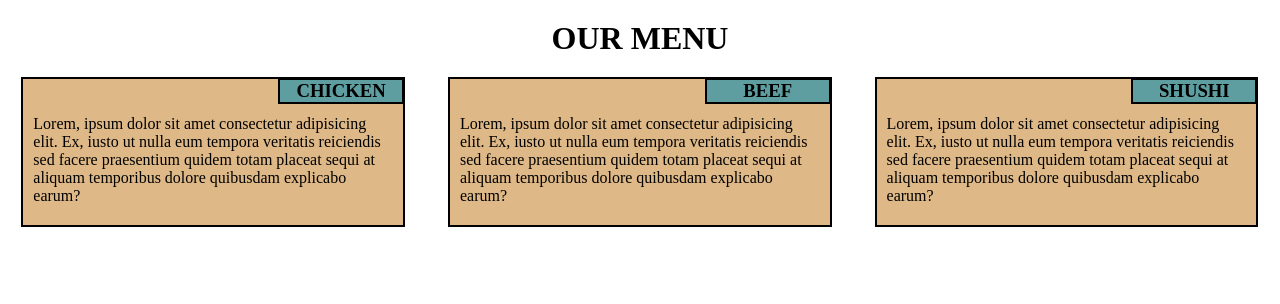
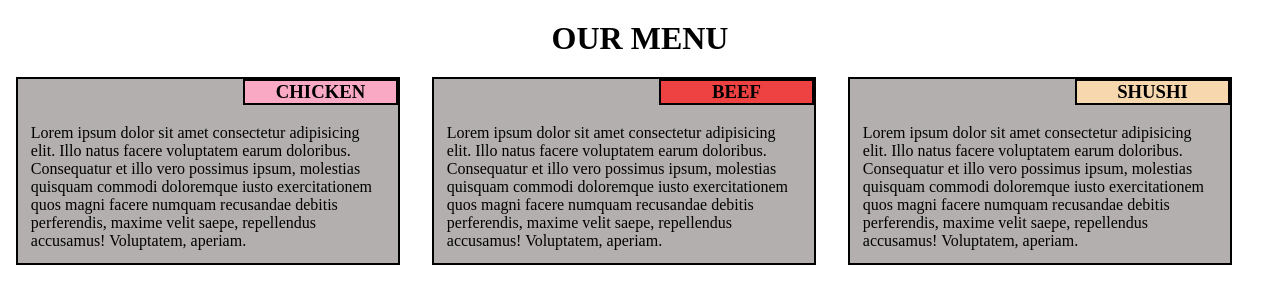
Before and after one commit to YASH260/module2, a plain HTML site: page index.html in a window 1280 px wide. Drawn offline with Linux system fonts and the light colour scheme.

Commit message:
Update index.html

```diff
--- a/index.html
+++ b/index.html
@@ -12,134 +12,121 @@
   }
   h1{
     text-align: center;
-    margin-top: 20px;
-    margin-bottom: 20px;
+    margin: 20px 20px;
   }
-#container{
-  width: 90%;
-  height: 150px;
-  padding: 10px;
-  border: 2px solid black;
-  margin: auto;
-  background-color: burlywood;
-  margin-bottom: 10px;
-}
-#head{
-  width: 35%;
-  position: relative;
-  bottom: 9%;
-  left: 68%;
-  background-color: cadetblue;
-  border: 2px solid black;
-  text-align: center;
-}
-
-.row{
-  width: 100%;
-}
-@media (min-width: 992px) {
-  .col-lg-1, .col-lg-2, .col-lg-3, .col-lg-4, .col-lg-5, .col-lg-6, .col-lg-7, .col-lg-8, .col-lg-9, .col-lg-10, .col-lg-11, .col-lg-12 {
-    float: left;
+  h3{
+    width: 155px;
+    position: absolute;
+    right: 0%;
+    top: 0%;
+    border: 2px solid black;
+    text-align: center;
 
   }
-  .col-lg-1 {
-    width: 8.33%;
+  #container1 h3{
+    background-color: rgb(250, 169, 196);
   }
-  .col-lg-2 {
-    width: 16.66%;
+  #container2 h3{
+    background-color: rgb(238, 65, 65);
   }
-  .col-lg-3 {
-    width: 25%;
+  #container3 h3{
+    background-color: rgb(247, 215, 174);
   }
-  .col-lg-4 {
-    width: 33.33%;
+#container1{
+
+  position: relative;
+  float: left;
+  padding: 45px 1% 1% 1%;
+  border: 2px solid black;
+
+  background-color: rgb(179, 175, 175);
+}
+#container2{
+
+  position: relative;
+  float: left;
+  padding: 45px 1% 1% 1%;
+  border: 2px solid black;
+
+  background-color:rgb(179, 175, 175);
+}
+#container3{
+
+  position: relative;
+  float: left;
+  padding: 45px 1% 1% 1%;
+  border: 2px solid black;
+
+  background-color: rgb(179, 175, 175);
+}
+@media (min-width: 992px){
+  #container1{
+    width: 30%;
+    margin-left: 1.25%;
+    margin-right: 1.25%;
   }
-  .col-lg-5 {
-    width: 41.66%;
+  #container2{
+    width: 30%;
+    margin-left: 1.25%;
+    margin-right: 1.25%;
   }
-  .col-lg-6 {
-    width: 50%;
-  }
-  .col-lg-7 {
-    width: 58.33%;
-  }
-  .col-lg-8 {
-    width: 66.66%;
-  }
-  .col-lg-9 {
-    width: 74.99%;
-  }
-  .col-lg-10 {
-    width: 83.33%;
-  }
-  .col-lg-11 {
-    width: 91.66%;
-  }
-  .col-lg-12 {
-    width: 100%;
+  #container3{
+    width: 30%;
+    margin-left: 1.25%;
+    margin-right: 2.5%;
   }
 }
+@media( min-width: 768px) and (max-width: 991px){
+  #container1{
+    width: 46%;
+    margin: 0% 2% 1% 2%;
+  }
+  #container2{
+    width: 46%;
+    margin: 0% 2% 1% 2%;
+
+  }
+  #container3{
+    width: 96%;
+    margin: 2% 2%;
+
+  }
+
+}
+@media( max-width: 767px){
+  #container1{
+    width: 95%;
+    margin: 2.5%;
+
+  }
+  #container2{
+    width: 95%;
+    margin: 2.5%;
+  }
+  #container3{
+    width: 95%;
+    margin: 2.5%;
+
+  }
 
 
-@media (min-width: 768px) and (max-width: 991px) {
-  .col-md-1, .col-md-2, .col-md-3, .col-md-4, .col-md-5, .col-md-6, .col-md-7, .col-md-8, .col-md-9, .col-md-10, .col-md-11, .col-md-12 {
-    float: left;
-  }
-  .col-md-1 {
-    width: 8.33%;
-  }
-  .col-md-2 {
-    width: 16.66%;
-  }
-  .col-md-3 {
-    width: 25%;
-  }
-  .col-md-4 {
-    width: 33.33%;
-  }
-  .col-md-5 {
-    width: 41.66%;
-  }
-  .col-md-6 {
-    width: 50%;
-  }
-  .col-md-7 {
-    width: 58.33%;
-  }
-  .col-md-8 {
-    width: 66.66%;
-  }
-  .col-md-9 {
-    width: 74.99%;
-  }
-  .col-md-10 {
-    width: 83.33%;
-  }
-  .col-md-11 {
-    width: 91.66%;
-  }
-  .col-md-12 {
-    width: 100%;
-  }
 }
 </style>
 </head>
 <body>
 <h1>OUR MENU</h1>
-<div class="row">
-  <div class="col-lg-4 col-md-6">
-    <div id="container">
-    <p> <h3 id="head">CHICKEN</h3>Lorem, ipsum dolor sit amet consectetur adipisicing elit. Ex, iusto ut nulla eum tempora veritatis reiciendis sed facere praesentium quidem totam placeat sequi at aliquam temporibus dolore quibusdam explicabo earum?</p></div>
-  </div>
-  <div class="col-lg-4 col-md-6">
-    <div id="container">
-    <p><h3 id="head">BEEF</h3>Lorem, ipsum dolor sit amet consectetur adipisicing elit. Ex, iusto ut nulla eum tempora veritatis reiciendis sed facere praesentium quidem totam placeat sequi at aliquam temporibus dolore quibusdam explicabo earum?</p></div>
-  </div>
-  <div class="col-lg-4 col-md-12">
-    <div id="container">
-    <p><h3 id="head">SHUSHI</h3>Lorem, ipsum dolor sit amet consectetur adipisicing elit. Ex, iusto ut nulla eum tempora veritatis reiciendis sed facere praesentium quidem totam placeat sequi at aliquam temporibus dolore quibusdam explicabo earum?</p></div>
-  </div>
-
+<section id="container1">
+  <h3>CHICKEN</h3>
+  <p>Lorem ipsum dolor sit amet consectetur adipisicing elit. Illo natus facere voluptatem earum doloribus. Consequatur et illo vero possimus ipsum, molestias quisquam commodi doloremque iusto exercitationem quos magni facere numquam recusandae debitis perferendis, maxime velit saepe, repellendus accusamus! Voluptatem, aperiam.</p>
+</section>
+<section id="container2">
+  <h3>BEEF</h3>
+  <p>Lorem ipsum dolor sit amet consectetur adipisicing elit. Illo natus facere voluptatem earum doloribus. Consequatur et illo vero possimus ipsum, molestias quisquam commodi doloremque iusto exercitationem quos magni facere numquam recusandae debitis perferendis, maxime velit saepe, repellendus accusamus! Voluptatem, aperiam.</p>
+</section>
+<section id="container3">
+  <h3>SHUSHI</h3>
+  <p>Lorem ipsum dolor sit amet consectetur adipisicing elit. Illo natus facere voluptatem earum doloribus. Consequatur et illo vero possimus ipsum, molestias quisquam commodi doloremque iusto exercitationem quos magni facere numquam recusandae debitis perferendis, maxime velit saepe, repellendus accusamus! Voluptatem, aperiam.</p>
+</section>
 
 </body>
 </html>
```
